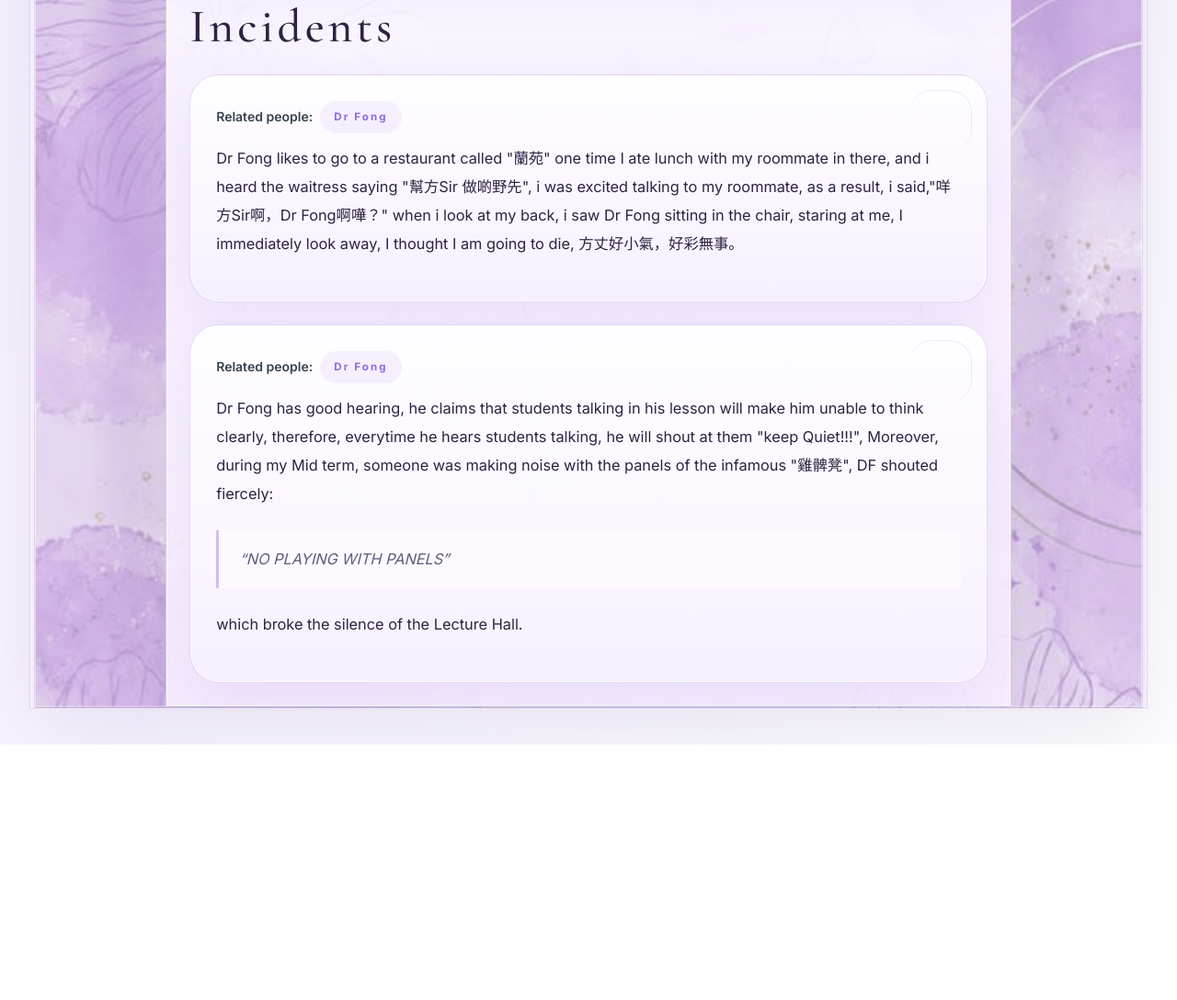
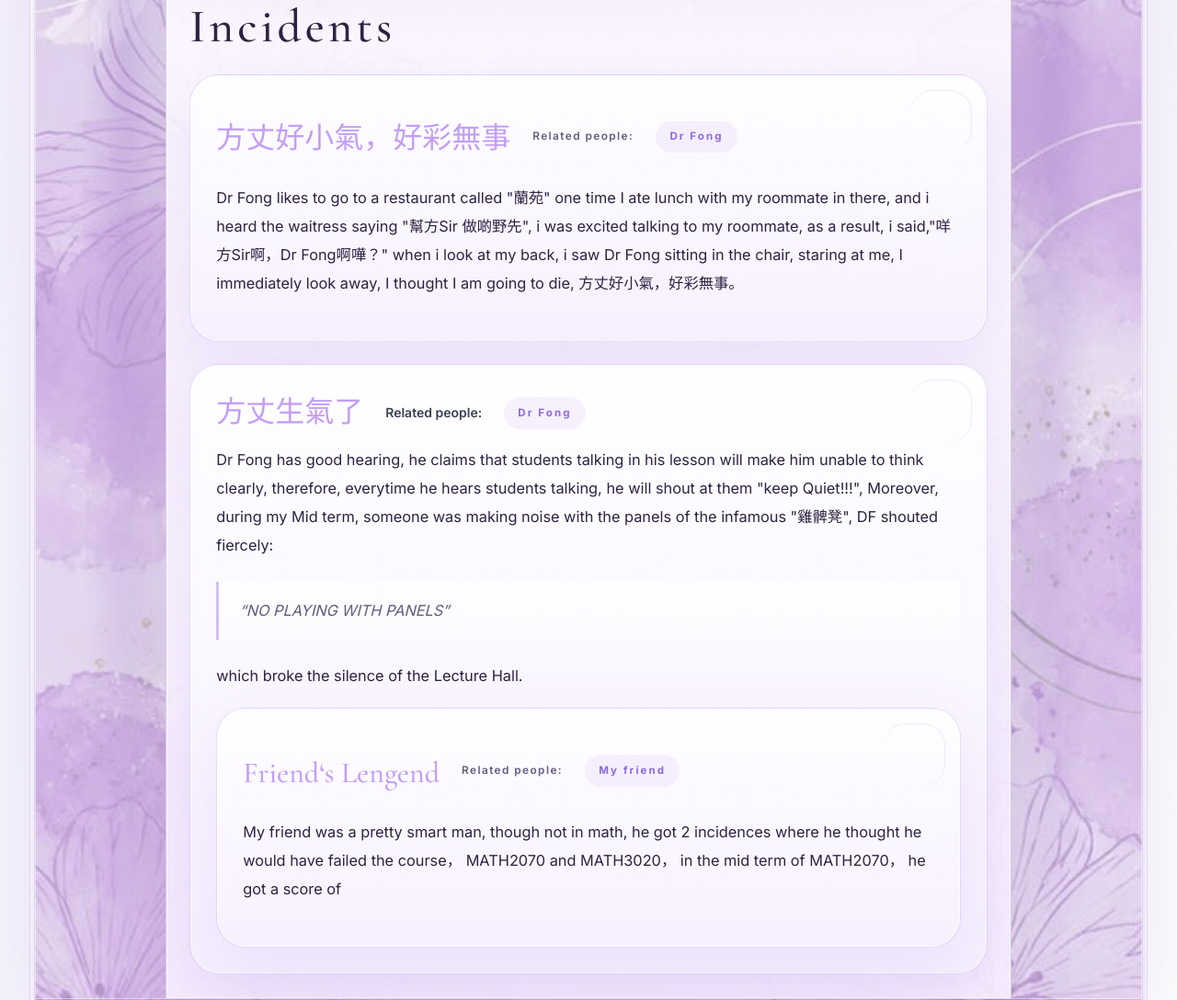
Before and after one commit to wkchan2/.github.io, a plain HTML site: page fun item.html in a window 1280 px wide. Shown: the part 1237-2325 px from the top of the page at 92% size. Before the commit the page ends 2047 px from the top, so only its background shows below. Drawn offline with nearby package versions, Linux system fonts and the light colour scheme.

Commit message:
home write

```diff
--- a/fun item.html
+++ b/fun item.html
@@ -64,10 +64,14 @@
                   <!-- Cleaned up span tags -->
                 <article class="feature-card">
   <!-- Related people line -->
-  <div class="flex items-center gap-2 mb-3">
-    <span class="text-sm font-semibold text-gray-700">Related people:</span>
-    <span class="feature-pill2 whitespace-nowrap">
-      <a href="#dr-fong" class="hover:underline">Dr Fong</a>
+  <div class="flex items-center gap-6 mb-3">  <h2 class="session-title2">方丈好小氣，好彩無事</h2>
+
+  <span style="font-size: 0.74rem; font-weight: 600; letter-spacing: 0.12em; text-transform: none; color: var(--muted);">
+    Related people:
+  </span>
+
+  <span class="feature-pill2">
+    <a href="#dr-fong" style="color: var(--accent-soft); text-decoration: none;" >Dr Fong</a>
   </span>
 </div>
 
@@ -81,7 +85,8 @@
 <article class="feature-card">
 
   <!-- Related people line -->
-  <div class="flex items-center gap-2 mb-3">
+ <div class="flex items-center gap-6 mb-3">
+  <h2 class="session-title2" style="margin: 0;">方丈生氣了</h2>
   <span class="text-sm font-semibold text-gray-700">Related people:</span>
   <span class="feature-pill2 whitespace-nowrap">
     <a href="#dr-fong" class="hover:underline">Dr Fong</a>
@@ -102,7 +107,26 @@
       which broke the silence of the Lecture Hall.
     </p>
   </div>
+<article class="feature-card">
 
+  <!-- Related people line -->
+  <!-- Related people / Section Title Block -->
+<div class="flex items-center gap-6 mb-3">  <h2 class="session-title2">Friend‘s Lengend</h2>
+  <span style="font-size: 0.74rem; font-weight: 600; letter-spacing: 0.12em; text-transform: none; color: var(--muted);">
+    Related people:
+  </span>
+  <span class="feature-pill2">
+    <p style="color: var(--accent-soft); text-decoration: none;" >My friend</p>
+  </span>
+</div>
+
+  <!-- Story content styled with article-body -->
+  <div class="article-body">
+    <p>
+      My friend was a pretty smart man, though not in math, he got 2 incidences where he thought he would have failed the course， MATH2070 and MATH3020， in the mid term of MATH2070， he got a score of
+    </p>
+  </div>
+</article>
 </article>
               </section>
 
```
Also changed, not shown: blog.html (+1 -5 lines), math.html (+5 -1 lines). Lines whose indentation alone changed are shown as unchanged.
